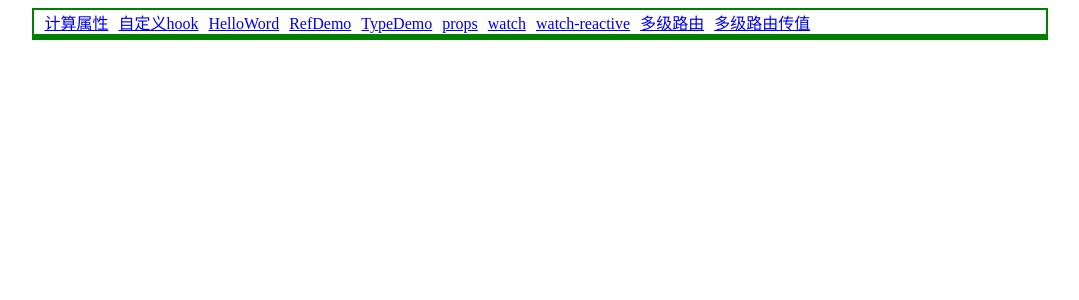
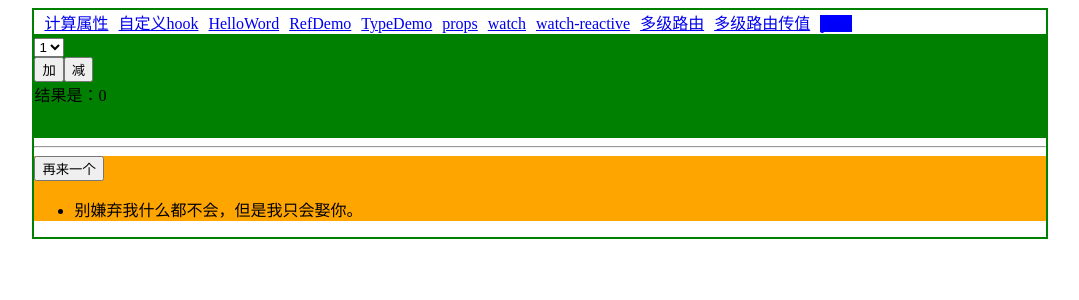
Before and after one commit to melelee/vue-ts, a Vue app: page /pinia in a window 1280 px wide. Shown: the top 300 px of the page, without its empty margins (100-1179 px from the left). Built offline with nearby package versions, Linux system fonts and the light colour scheme.

Commit message:
pinia一级准备

```diff
--- a/package.json
+++ b/package.json
@@ -12,6 +12,7 @@
   },
   "dependencies": {
     "axios": "^1.6.8",
+    "nanoid": "^5.0.6",
     "vue": "^3.4.21",
     "vue-router": "^4.3.0"
   },
--- a/src/App.vue
+++ b/src/App.vue
@@ -13,6 +13,7 @@
     <router-link to="/watch-reactive" active-class="active">watch-reactive</router-link>
     <router-link :to="{path: '/news'}" active-class="active">多级路由</router-link>
     <router-link :to="{path: '/car'}" active-class="active">多级路由传值</router-link>
+    <router-link :to="{path: '/pinia'}" active-class="active">pinia</router-link>
 
   </div>
   <div class="body">
--- /dev/null
+++ b/src/components/CountDemo.vue
@@ -0,0 +1,41 @@
+<script setup lang="ts">
+import {ref} from "vue";
+
+
+let sum = ref(0);
+let value = ref(1);
+
+
+function add() {
+  sum.value += value.value
+}
+
+function subtract() {
+  sum.value -= value.value
+}
+
+</script>
+
+<template>
+  <div class="count">
+
+    <select name="selectName" id="selectId" v-model.number="value">
+      <option value="1">1</option>
+      <option value="2">2</option>
+      <option value="3">3</option>
+    </select>
+    <br>
+
+    <button @click="add">加</button>
+    <button @click="subtract">减</button>
+    <br>
+    <span>结果是：{{ sum }}</span>
+  </div>
+</template>
+
+<style scoped>
+.count {
+  background-color: green;
+  height: 100px;
+}
+</style>
--- /dev/null
+++ b/src/components/LoveTalk.vue
@@ -0,0 +1,35 @@
+<script setup lang="ts">
+import {reactive} from "vue";
+import axios from "axios";
+import {nanoid} from "nanoid";
+
+
+let talks = reactive([{id: nanoid(), content: "别嫌弃我什么都不会，但是我只会娶你。"}]);
+
+async function getTalk() {
+  // 两次结构赋值，并重命名
+  let {data: {content: talkContent}} = await axios.get("https://api.uomg.com/api/rand.qinghua?format=json");
+  talks.push({
+    id: nanoid(),
+    content: talkContent
+  });
+}
+</script>
+
+<template>
+  <div class="pinia">
+    <button @click="getTalk">再来一个</button>
+    <ul>
+      <li v-for="talk in talks" :key="talk.id">
+        {{ talk.content }}
+      </li>
+    </ul>
+  </div>
+
+</template>
+
+<style scoped>
+.pinia {
+  background-color: orange;
+}
+</style>
--- /dev/null
+++ b/src/pages/PiniaDemo.vue
@@ -0,0 +1,16 @@
+<script setup lang="ts">
+
+import CountDemo from "@/components/CountDemo.vue";
+import LoveTalk from "@/components/LoveTalk.vue";
+</script>
+
+<template>
+  <count-demo></count-demo>
+  <hr>
+
+  <love-talk></love-talk>
+</template>
+
+<style scoped>
+
+</style>
```
Also changed, not shown: src/router/index.ts (+6 -3 lines), 1 other file (tests, documents, lock files or other folders).
